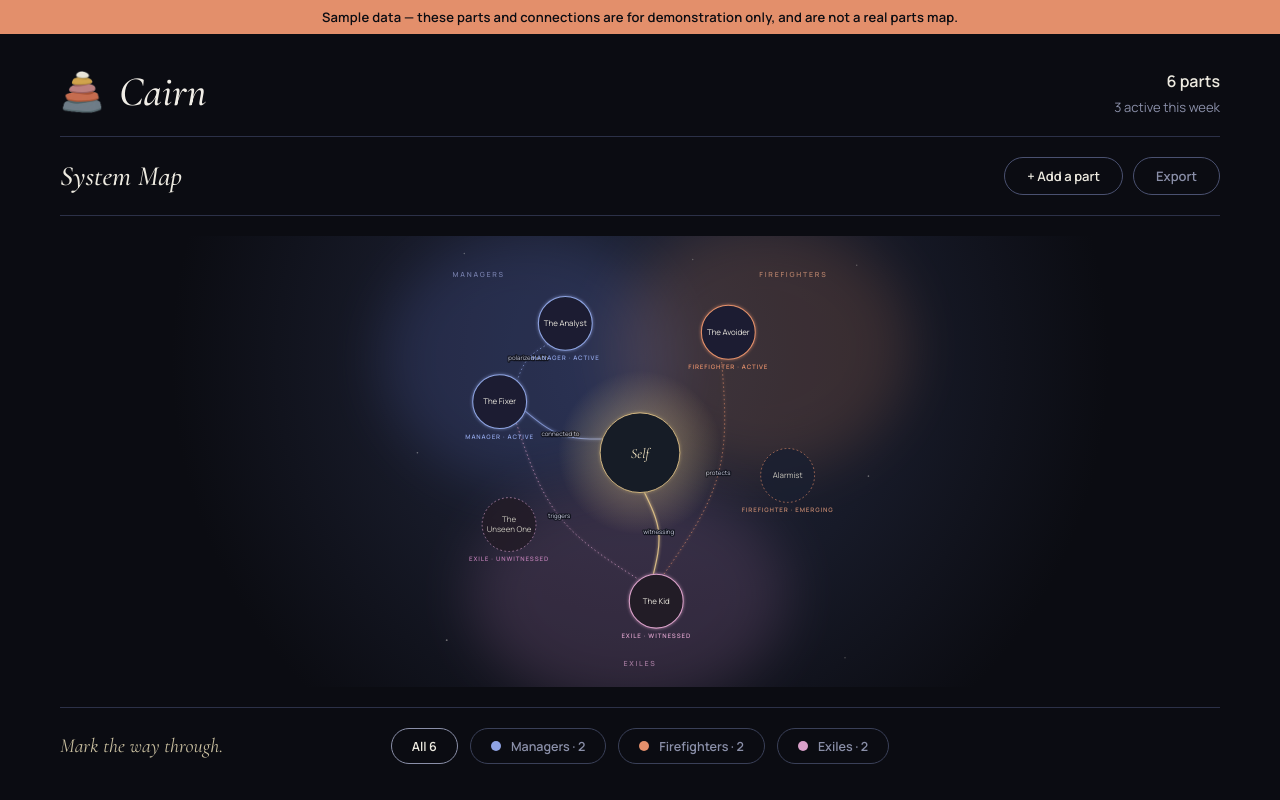
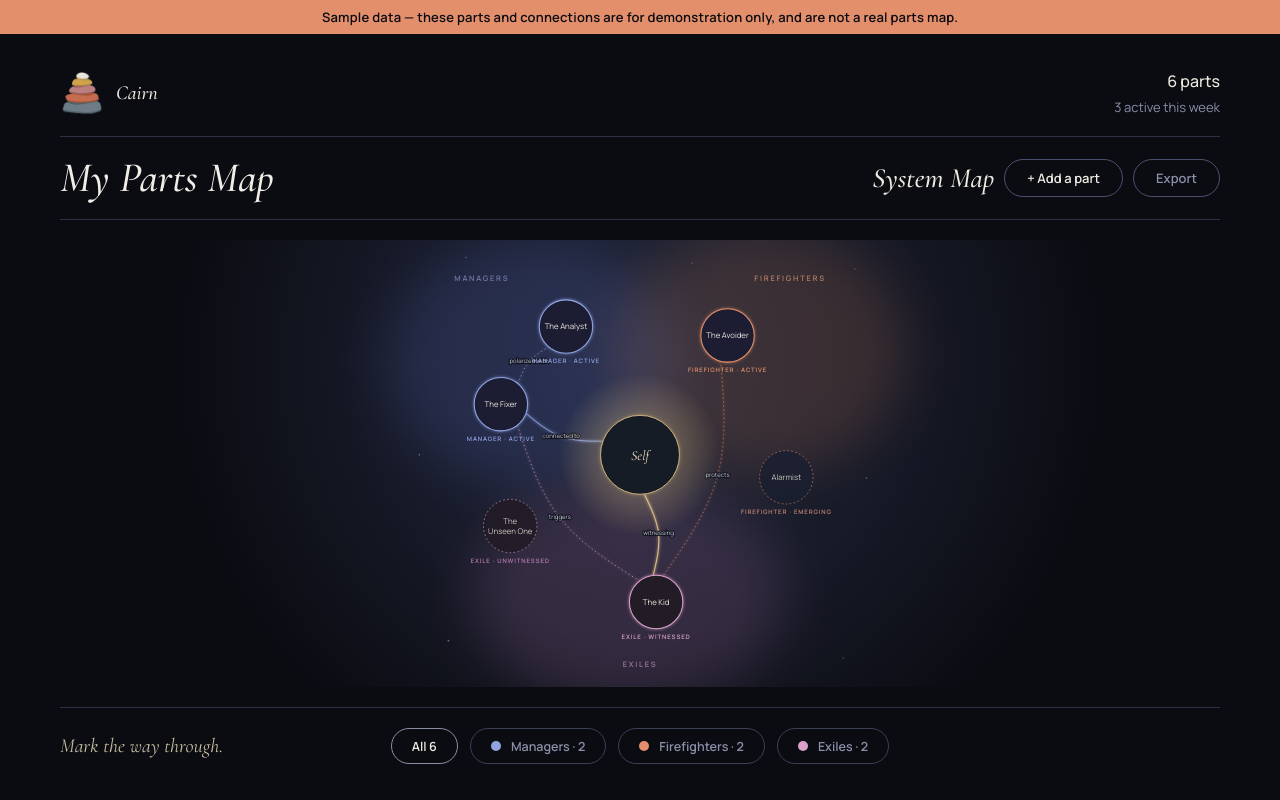
Before and after one commit to oak-wildwood/cairn, a Svelte app: page / in a window 1280 px wide. Built offline with nearby package versions, Linux system fonts and the light colour scheme.

Commit message:
feat: add a page heading above the toolbar and refine header type
Swap the header's eyebrow/title pair for an italic Cairn wordmark, add a
"My Parts Map" heading above the toolbar, bump the sector label size a
step for legibility, and make sector labels non-selectable.

```diff
--- a/src/App.svelte
+++ b/src/App.svelte
@@ -95,7 +95,7 @@
           width="44"
           height="44"
         />
-        <h1 class="title">Cairn</h1>
+        <p class="wordmark">Cairn</p>
       </div>
       <div class="counts">
         <p class="count">{store.parts.length} parts</p>
@@ -105,7 +105,10 @@
 
     <hr class="rule" />
 
-    <Toolbar onAddPart={() => store.startAdding()} />
+    <div class="page-heading">
+      <h1 class="title">My Parts Map</h1>
+      <Toolbar onAddPart={() => store.startAdding()} />
+    </div>
 
     <hr class="rule" />
 
@@ -214,15 +217,19 @@
 
   .header {
     display: flex;
-    align-items: flex-start;
+    align-items: center;
     justify-content: space-between;
     gap: 1.5rem;
   }
 
+  /**
+   * The app's only product identity in-page — the comp has no logo, so this is
+   * a deliberate addition beside its header rather than a change to it.
+   */
   .brand {
     display: flex;
     align-items: center;
-    gap: 0.9375rem;
+    gap: 0.75rem;
   }
 
   .mark {
@@ -230,6 +237,22 @@
     flex-shrink: 0;
     width: 44px;
     height: 44px;
+  }
+
+  .wordmark {
+    margin: 0;
+    color: var(--text-bright);
+    font-family: var(--font-display);
+    font-size: 20px;
+    font-style: italic;
+    font-weight: 500;
+  }
+
+  .page-heading {
+    display: flex;
+    align-items: center;
+    justify-content: space-between;
+    gap: 1.5rem;
   }
 
   .title {
@@ -249,7 +272,7 @@
     margin: 0;
     color: var(--text-bright);
     font-size: 16px;
-    font-weight: 600;
+    font-weight: 500;
   }
 
   .count-meta {
--- a/src/lib/components/Diagram.svelte
+++ b/src/lib/components/Diagram.svelte
@@ -304,6 +304,7 @@
 
   {#each SECTOR_ROLES as role (role)}
     <text
+      class="sector-label"
       x={SECTOR_LABEL_POSITIONS[role].x}
       y={SECTOR_LABEL_POSITIONS[role].y}
       fill={ROLES[role].sectorLabel}
@@ -385,4 +386,8 @@
   .drawing-line {
     pointer-events: none;
   }
+
+  .sector-label {
+    user-select: none;
+  }
 </style>
--- a/src/lib/theme.ts
+++ b/src/lib/theme.ts
@@ -319,6 +319,7 @@ export const TYPE_SCALE = {
   countMeta: { size: 13 },
   button: { size: 13, weight: 600 },
   pill: { size: 12.5, weight: 600 },
-  sectorLabel: { size: 12, letterSpacing: 3, weight: 600, opacity: 0.75 },
+  // DERIVED: the comp's sector labels are 12px; bumped a step for legibility.
+  sectorLabel: { size: 13, letterSpacing: 3, weight: 600, opacity: 0.75 },
   footer: { size: 16 },
 } as const;
```
